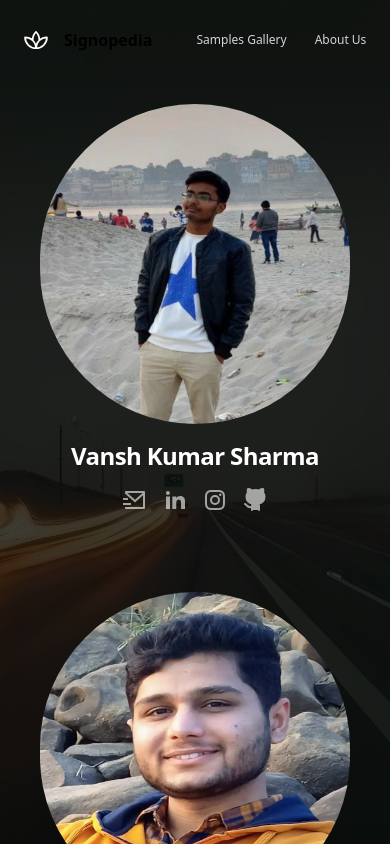
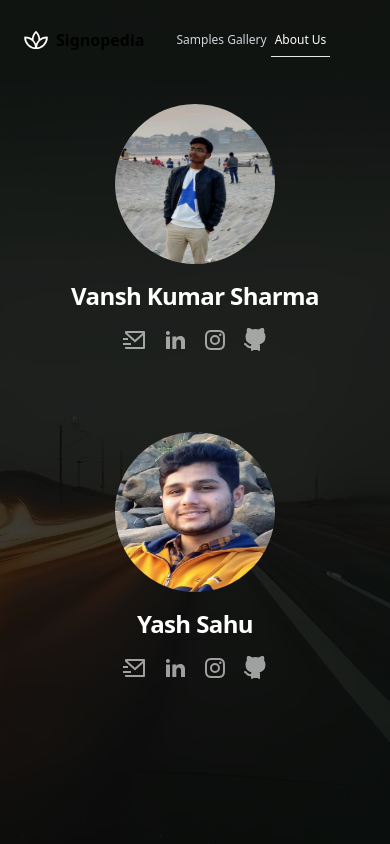
Before and after one commit to itsyashsahu/Signopedia, a Next.js app: page /aboutus in a window 390 px wide. Built offline with nearby package versions, Linux system fonts and the light colour scheme.

Commit message:
Made the Website fully responsive

```diff
--- a/src/components/Header.tsx
+++ b/src/components/Header.tsx
@@ -1,26 +1,33 @@
 import Link from 'next/link'
+import { useRouter } from 'next/router'
 import React from 'react'
 // import { ReactComponent as Logo } from "../assests/SvgIcons/Logo.svg"
 
-const ListItem = (item: String, isSelected: boolean = false) => {
-    if (isSelected)
+
+const Header = () => {
+    const ListItem = (item: String) => {
+        const location = useRouter().pathname
+        // const location = Router.asPath
+        console.log("🚀 ~ ListItem ~ location:", location)
+
+        if ("/" + item.toLocaleLowerCase().replace(" ", "") == location)
             return (
                 <li>
-                <Link href={`/${item.toLowerCase().replace(" ", "")}`} className="whitespace-nowrap py-2 pl-3 pr-4 flex-nowrap flex text-white bg-blue-700 rounded md:bg-transparent md:text-blue-700 md:p-0 dark:text-white" aria-current="page">{item}</Link>
+                    <Link href={`/${item.toLowerCase().replace(" ", "")}`} className="whitespace-nowrap block py-2 px-1 md:mx-3  md:py-0 text-white border-b md:hover:text-white">{item}</Link>
+
+                    {/* <Link href={`/${item.toLowerCase().replace(" ", "")}`} className="whitespace-nowrap py-2 pl-3 pr-4 flex-nowrap flex text-white bg-blue-700 rounded md:bg-transparent md:text-blue-700 md:p-0 dark:text-white" aria-current="page">{item}</Link> */}
                 </li>
             )
         else {
             return (
                 <li>
-                <Link href={`/${item.toLowerCase().replace(" ", "")}`} className="whitespace-nowrap block py-2 pl-3 pr-4 rounded md:p-0 text-gray-300 md:hover:text-white">{item}</Link>
+                    <Link href={`/${item.toLowerCase().replace(" ", "")}`} className="whitespace-nowrap block py-2 px-1 md:px-3 md:p-0 text-gray-300 md:hover:text-white">{item}</Link>
                 </li>
             )
         }
     }
-
-const Header = () => {
     return (
-        <nav className="z-20 border-gray-200 px-6 md:px-24 py-4 rounded md:h-32 h-16 flex justify-center ">
+        <nav className="z-20 sticky border-gray-200 px-6 md:px-24 py-4 rounded md:h-32 h-16 flex justify-center ">
             <div className="container flex flex-wrap items-end  mx-auto">
                 <div className='h-12 flex'>
                     <Link href="/" className="flex items-center justify-center">
@@ -28,10 +35,10 @@ const Header = () => {
                             <path d="M21 30.4167C15.9167 30.4167 11.0416 28.3973 7.44711 24.8029C3.85267 21.2084 1.83333 16.3333 1.83333 11.25C4.35033 11.25 6.84269 11.7458 9.16809 12.709C11.4935 13.6722 13.6064 15.084 15.3862 16.8638C17.166 18.6436 18.5778 20.7565 19.541 23.0819C20.5042 25.4073 21 27.8997 21 30.4167ZM21 30.4167C26.0833 30.4167 30.9584 28.3973 34.5529 24.8029C38.1473 21.2084 40.1667 16.3333 40.1667 11.25C35.0833 11.25 30.2082 13.2693 26.6138 16.8638C23.0193 20.4582 21 25.3334 21 30.4167ZM26.7308 16.0417C26.864 13.3746 26.4211 10.7101 25.4322 8.22956C24.4432 5.74901 22.9316 3.51061 21 1.66667C19.0684 3.51061 17.5568 5.74901 16.5678 8.22956C15.5789 10.7101 15.136 13.3746 15.2692 16.0417" stroke="#FFFCFC" strokeWidth="3" strokeLinecap="round" strokeLinejoin="round" />
                         </svg>
                     </Link>
-                    <Link href='/' className="self-center md:text-xl text-md  pl-4 font-semibold whitespace-nowrap dark:text-white">Signopedia</Link>
+                    <Link href='/' className="self-center md:text-xl text-md pl-2 md:pl-4 font-semibold whitespace-nowrap dark:text-white">Signopedia</Link>
 
                     <div className="items-center justify-between md:mt-1 mt-2 pl-6 md:pl-16 w-full md:flex md:w-auto">
-                        <ul className="flex px-2 md:px-4 rounded-lg  md:space-x-8 md:mt-0 text-xs md:text-sm md:font-medium md:border-0 dark:border-gray-700">
+                        <ul className="flex px-1 md:px-4 rounded-lg space-x-0 md:space-x-8 md:mt-0 text-xs md:text-sm md:font-medium md:border-0 dark:border-gray-700">
                             {ListItem("Samples Gallery")}
                             {ListItem("About Us")}
                         </ul>
--- a/src/pages/aboutus.tsx
+++ b/src/pages/aboutus.tsx
@@ -21,7 +21,7 @@ const aboutus = () => {
                 <div className='flex h-fit place-self-center md:w-3/5 w-full flex-col md:flex-row justify-between ' >
                     {/* About Us for Vansh Kumar Sharma */}
                     <div className="text-center text-gray-500 p-10">
-                        <Image className="mx-auto mb-4 w-80 h-80 rounded-full" width={200} height={200} src="/vansh-k-sharma.webp" alt="Bonnie Avatar" />
+                        <Image className="mx-auto mb-4 w-40 h-40 md:w-80 md:h-80 rounded-full" width={200} height={200} src="/vansh-k-sharma.webp" alt="Bonnie Avatar" />
                         <h3 className="mb-1 text-2xl font-bold tracking-tight text-white ">
                             <a href="https://www.linkedin.com/in/vansh-kumar-sharma-8a7a84215/">Vansh Kumar Sharma</a>
                         </h3>
@@ -51,7 +51,7 @@ const aboutus = () => {
                     </div>
                     {/* About Us for Yash Sahu */}
                     <div className="text-center text-gray-500 p-10">
-                        <Image className="mx-auto mb-4 w-80 h-80 rounded-full bg-cover" width={200} height={400} src="/yash-sahu.webp" alt="Bonnie Avatar" />
+                        <Image className="mx-auto mb-4 w-40 h-40 md:w-80 md:h-80 rounded-full bg-cover" width={200} height={400} src="/yash-sahu.webp" alt="Bonnie Avatar" />
                         <h3 className="mb-1 text-2xl font-bold tracking-tight text-white ">
                             <a href="https://www.linkedin.com/in/itsyashsahu/">Yash Sahu</a>
                         </h3>
```
Lines whose indentation alone changed are shown as unchanged.
